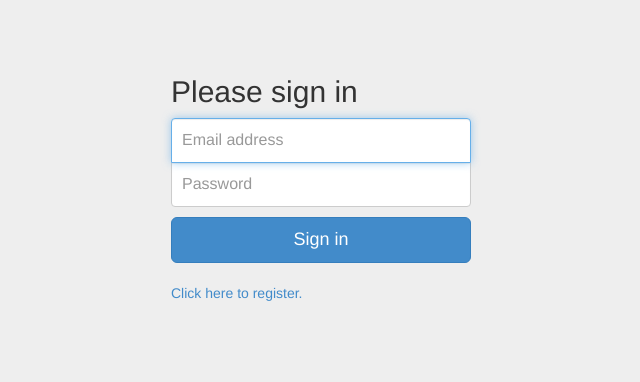
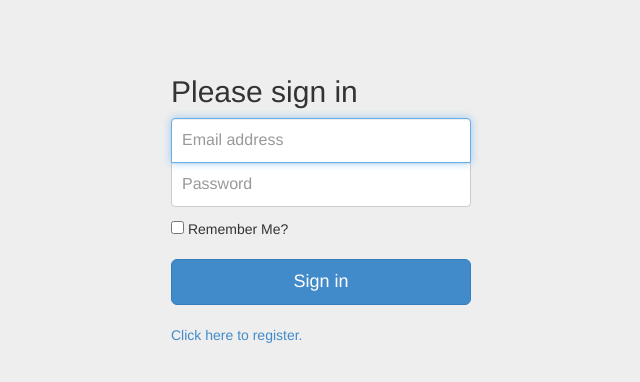
Before and after one commit to mattkoskela/py-flask-auth, a Flask app: page /login in a window 1280 px wide. Shown: the top 382 px of the page, without its empty margins (334-974 px from the left). Run offline with Flask 2, Linux system fonts and the light colour scheme; some libraries are stand-ins or nearby versions.

Commit message:
Added remember me functionality. Added roadmap items to README. Tagged 0.0.2

```diff
--- a/example/app.py
+++ b/example/app.py
@@ -39,13 +39,19 @@ def register():
 def login():
     if request.method == "GET":
         return render_template("login.html")
+
     email = request.form["email"]
     password = request.form["password"]
+    remember_me = False
+
+    if "remember_me" in request.form:
+        remember_me = True
+
     registered_user = User.query.filter_by(email=email, password=password).first()
     if registered_user is None:
         flash("Email or Password is invalid", "danger")
         return redirect(url_for("login"))
-    login_user(registered_user)
+    login_user(registered_user, remember=remember_me)
     flash("Logged in successfully", "success")
     return redirect(request.args.get("next") or url_for("index"))
 
--- a/example/templates/login.html
+++ b/example/templates/login.html
@@ -6,6 +6,7 @@
       <h2 class="form-signin-heading">Please sign in</h2>
       <input type="email" class="form-control" name="email" placeholder="Email address" required autofocus>
       <input type="password" class="form-control" name="password" placeholder="Password" required>
+      <input type="checkbox" name="remember_me"> Remember Me?<br /><br />
       <button class="btn btn-lg btn-primary btn-block" type="submit">Sign in</button>
       <br />
       <a href="register">Click here to register.</a><br />
--- a/example/version.py
+++ b/example/version.py
@@ -1 +1 @@
-__version__ = "0.0.1"
+__version__ = "0.0.2"
```
Also changed, not shown: README.md.
